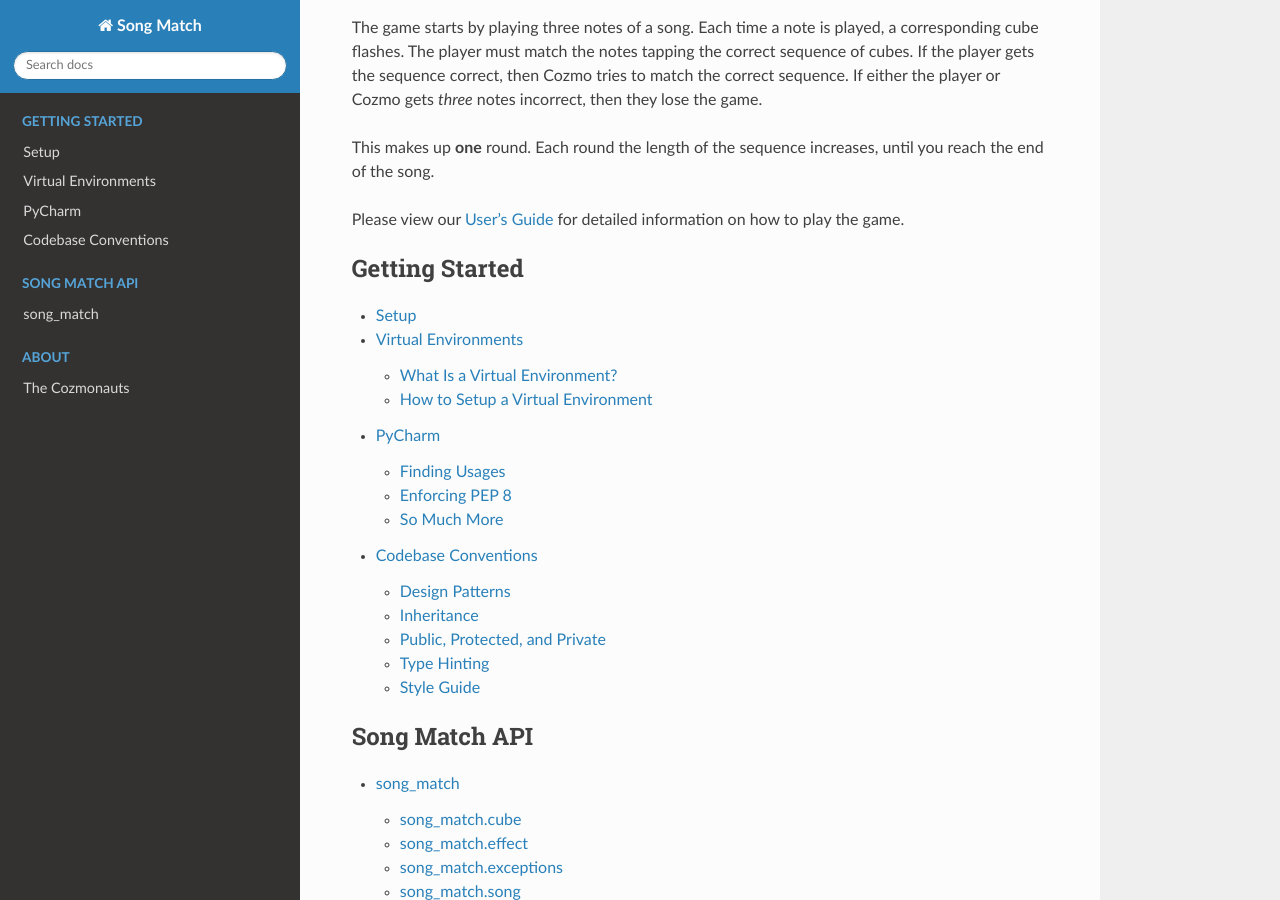
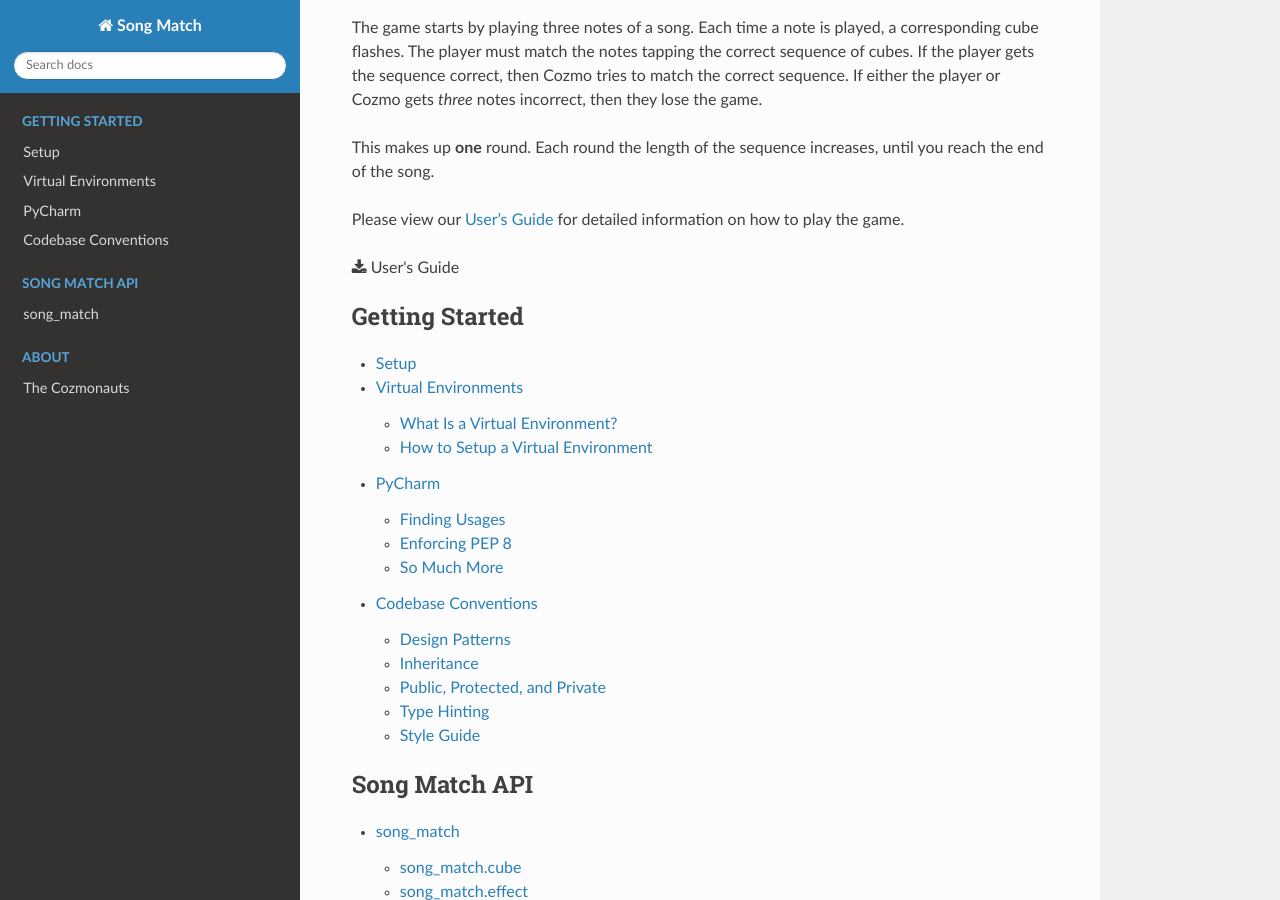
Before and after one commit to gbroques/cozmo-song-match, a Sphinx documentation site: the page built from docs/index.rst, in a window 1280 px wide and 900 px high, scrolled down 652 px. Built offline with Sphinx 7.4.7 and the Read the Docs theme 2.0.0, drawn with Linux system fonts in a browser that asks for light colours.

Commit message:
Add download link for user's guide

```diff
--- a/docs/index.rst
+++ b/docs/index.rst
@@ -32,6 +32,8 @@ Each round the length of the sequence increases, until you reach the end of the
 
 Please view our `User's Guide <_static/cube_jam.pdf>`_ for detailed information on how to play the game.
 
+:download:`User's Guide <_static/cube_jam.pdf>`
+
 .. toctree::
    :caption: Getting Started
    :maxdepth: 2
```
